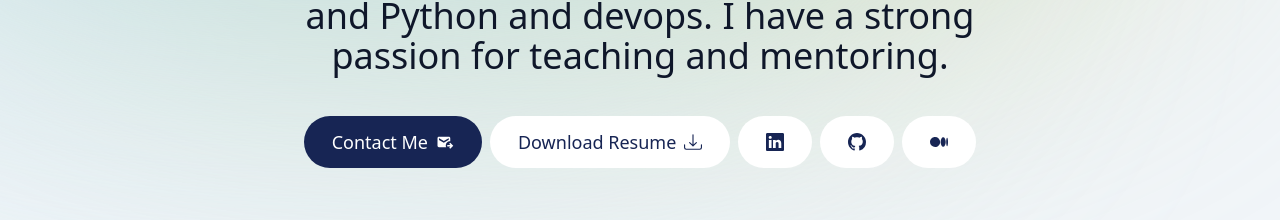
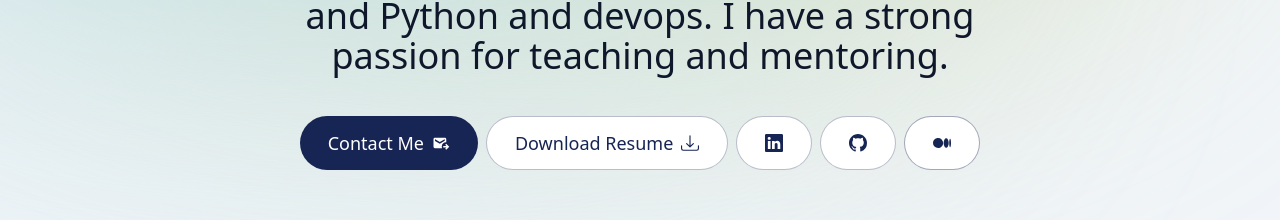
Before and after one commit to am-derrick/my_portfolio, a Next.js app: page / in a window 1280 px wide. Shown: the part 484-704 px from the top of the page. Built offline with nearby package versions, Linux system fonts and the light colour scheme.

Commit message:
links and buttons edited

```diff
--- a/components/introduction.tsx
+++ b/components/introduction.tsx
@@ -40,19 +40,19 @@ export default function Introduction() {
             animate={{ opacity: 1, y: 0 }}
             transition={{ delay: 0.1 }}
         >
-            <Link href='#contact' className='bg-blue-950 text-white px-7 py-3 flex items-center gap-2 rounded-full hover:scale-105'>
+            <Link href='#contact' className='bg-blue-950 text-white px-7 py-3 flex items-center gap-2 rounded-full hover:scale-110'>
                 Contact Me <MdOutgoingMail />
             </Link>
-            <a className='bg-white text-blue-950 px-7 py-3 flex items-center gap-2 rounded-full hover:scale-105'>
+            <a className='bg-white  hover:bg-blue-950 text-blue-950  hover:text-white px-7 py-3 flex items-center gap-2 rounded-full hover:scale-105 cursor-pointer border border-blue-950 border-opacity-30' href='/resume.pdf' download={true}>
                 Download Resume <BsDownload />
             </a>
-            <a className='bg-white text-blue-950 px-7 py-3 flex items-center gap-2 rounded-full hover:scale-105'>
+            <a className='bg-white hover:bg-blue-950 text-blue-950 hover:text-white px-7 py-3 flex items-center gap-2 rounded-full hover:scale-105 ver:scale-105 cursor-pointer border border-blue-950 border-opacity-30' href='https://www.linkedin.com/in/am-derrick/' target='_blank'>
                 <BsLinkedin />
             </a>
-            <a className='bg-white text-blue-950 px-7 py-3 flex items-center gap-2 rounded-full hover:scale-105'>
+            <a className='bg-white  hover:bg-blue-950 text-blue-950  hover:text-white px-7 py-3 flex items-center gap-2 rounded-full hover:scale-105 ver:scale-105 cursor-pointer border border-blue-950 border-opacity-30' href='https://github.com/am-derrick' target='_blank'>
                 <BsGithub />
             </a>
-            <a className='bg-white text-blue-950 px-7 py-3 flex items-center gap-2 rounded-full hover:scale-105'>
+            <a className='bg-white  hover:bg-blue-950 text-blue-950  hover:text-white px-7 py-3 flex items-center gap-2 rounded-full hover:scale-105 ver:scale-105 cursor-pointer border border-blue-950 border-opacity-40' href='https://medium.com/@ampire90' target='_blank'>
                 <BsMedium />
             </a>
         </motion.div>
```
